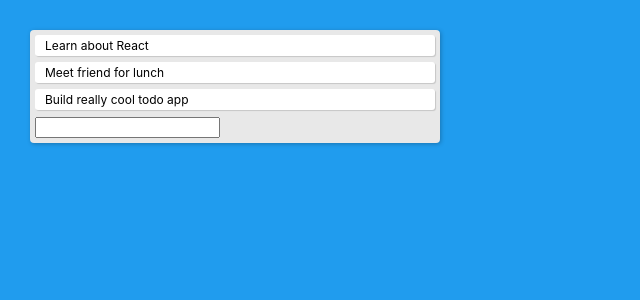
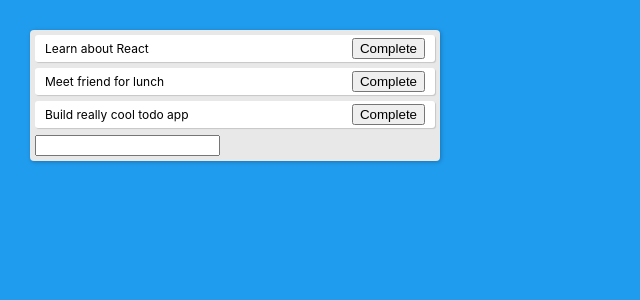
Before and after one commit to Ukkabanana/react-to-do, a React (Create React App) app: page / in a window 1280 px wide. Shown: the top 300 px of the page, without its empty margins (0-640 px from the left). Built offline with nearby package versions, Linux system fonts and the light colour scheme.

Commit message:
adding complete button

```diff
--- a/src/App.js
+++ b/src/App.js
@@ -1,10 +1,13 @@
 import React, {useState} from 'react';
 import './App.css';
 
-function Todo({ todo }) {
+function Todo({ todo, index, completeTodo }) {
   return (
-    <div className="todo">
+    <div className="todo" style={{textDecoration : todo.isCompleted ? "line-through": ""}}>
       {todo.text}
+      <div>
+        <button onClick={()=> completeTodo(index)}>Complete</button>
+      </div>
     </div>
   );
 }
@@ -34,15 +37,21 @@ function TodoForm({ addTodo }) {
 
 function App() {
   const [todos, setTodos] = useState([
-    { text: "Learn about React" },
-    { text: "Meet friend for lunch" },
-    { text: "Build really cool todo app" }
+    { text: "Learn about React" , isCompleted : false},
+    { text: "Meet friend for lunch" , isCompleted : false },
+    { text: "Build really cool todo app" ,isCompleted : false }
   ]);
 
   const addTodo = text => {
     const newTodos = [...todos, {text}];
     setTodos(newTodos);
   }
+
+  const completeTodo = index => {
+    const newTodos = [...todos];
+    newTodos[index].isCompleted = true;
+    setTodos(newTodos);
+  };
 
   return (
     <div className="app">
@@ -52,6 +61,7 @@ function App() {
             key={index}
             index={index}
             todo={todo}
+            completeTodo={completeTodo}
           />
         ))}
         <TodoForm addTodo={addTodo} />
```
